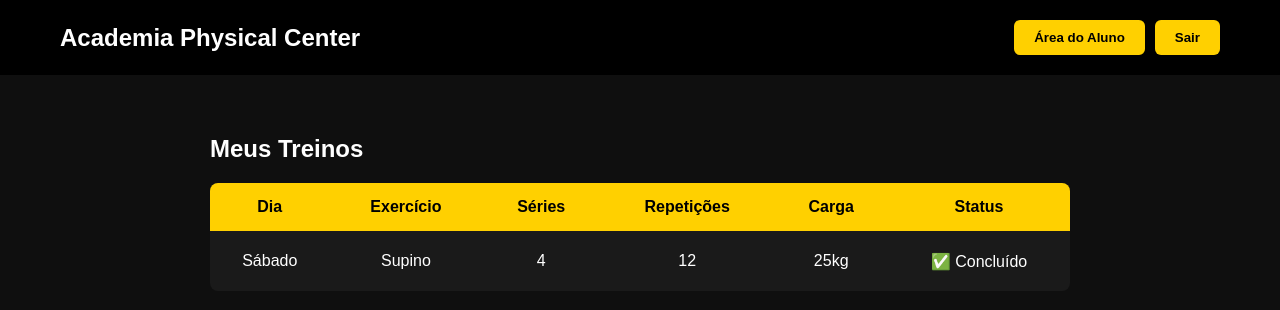
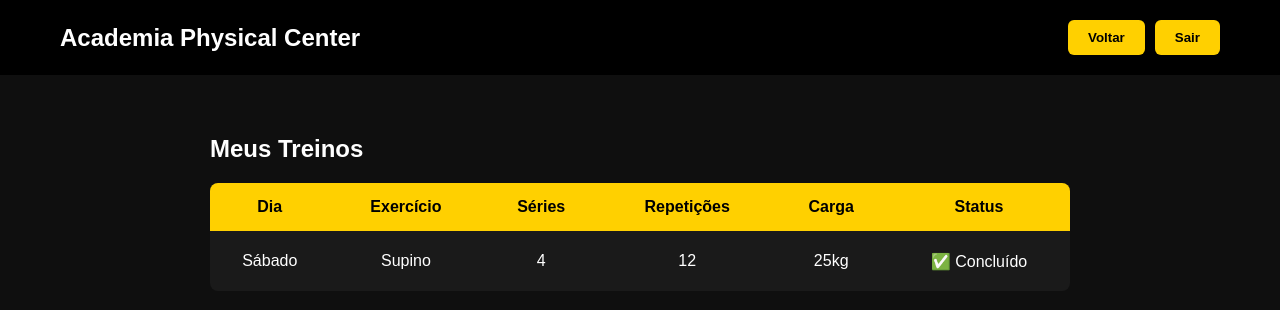
Before and after one commit to Mxtheus-Dev/projeto-academia, a PHP site: page /treinos.php in a window 1280 px wide. Shown: the top 310 px of the page. Run offline with PHP 8.4, Linux system fonts and the light colour scheme; the visitor is signed in with stand-in values (Sample User, id 1); data comes from the database, SQL or seed files in the repository; both versions use the stored data as it was after the commit.

Commit message:
Atualização

```diff
--- a/treinos.php
+++ b/treinos.php
@@ -57,7 +57,7 @@ $treinos = $sql->fetchAll();
         <div class="header-buttons">
 
             <a href="area_aluno.php">
-                <button type="button">Área do Aluno</button>
+                <button type="button">Voltar</button>
             </a>
 
             <a href="logout.php">
```
Also changed, not shown: academia.db.
